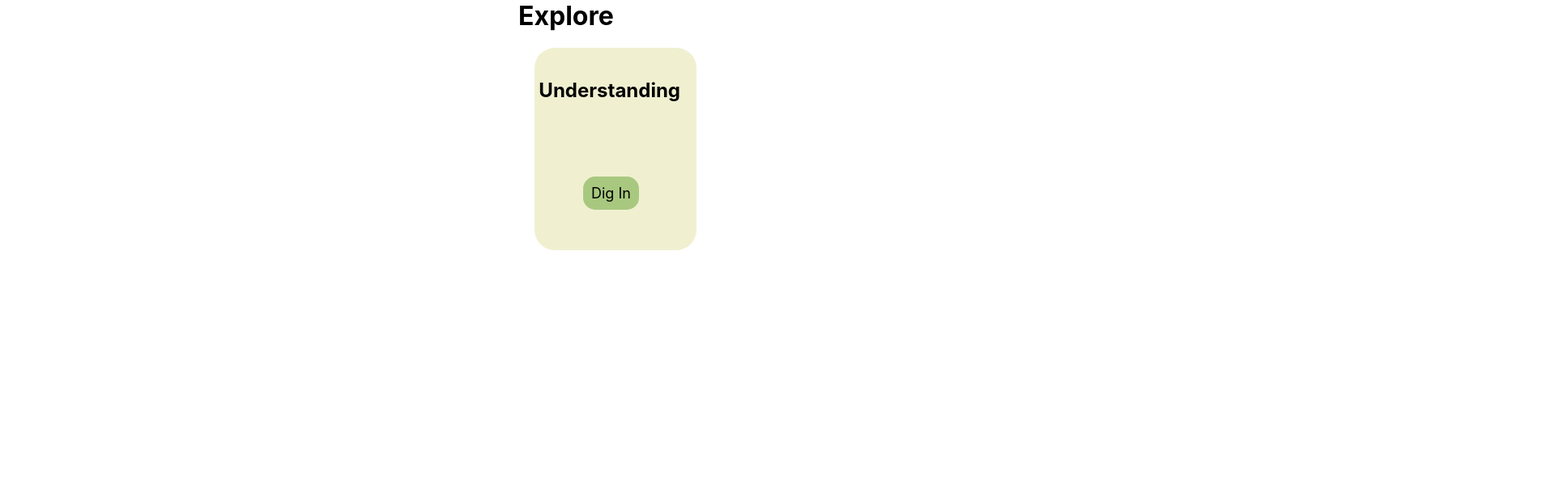
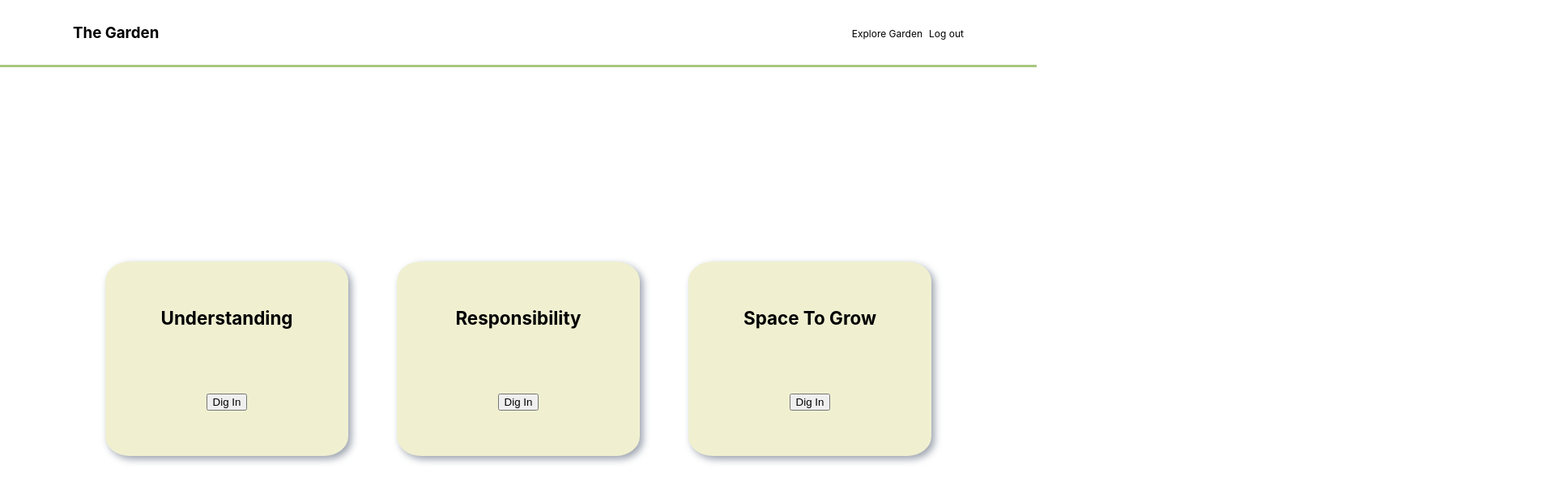
Before and after one commit to jacobkagon/garden-frontend, a Next.js app: page /explore in a window 1280 px wide. Shown: the top 610 px of the page at 81% size, 1920 px wide, since content can reach past the window. Built offline with nearby package versions, Linux system fonts and the light colour scheme.

Commit message:
edited Explore Page and Card Component css

```diff
--- a/components/Explore/Card.js
+++ b/components/Explore/Card.js
@@ -7,7 +7,7 @@ function Card({children}) {
     return (
         <div className={styles.container}>
             <h1 className={styles.h1}>{children}</h1>
-            <Button />
+            <button>Dig In</button>
         </div>
 
     )
--- a/components/Explore/Card.module.css
+++ b/components/Explore/Card.module.css
@@ -1,31 +1,36 @@
-.container{
-        display: flex;
-        flex-wrap: wrap;
-        width: 200px;
-        background-color: var(--secondary);
-        margin: 20px;
-        height: 250px;
-        position:relative;
-        border-radius: 25px;
-        overflow: hidden;
-        /*rounded, shadow*/
+.container {
+    min-height: 30vh;
+    width: 55%;
+    margin: 20px;
+    padding: 1rem;
+    display: flex;
+    flex-direction: column;
+    justify-content: space-around;
+    align-items: center;
+    background-color: var(--secondary);
+    position: relative;
+    border-radius: 10%;
+    box-shadow: 4px 4px 10px var(--gray-200);
 
+    /*rounded, shadow*/
 }
-.h1{
-    font-size: 24px;
-    top: 15%;
-    right: 10%;
-    display: flex;
-    position: absolute;
+.h1 {
+    font-size: 1.4rem;
 }
 
-.button{
+.button {
     border-radius: 15px;
-    background-color: #A8C87F;
+    background-color: var(--primary);
     font-size: 18px;
     padding: 10px;
     position: absolute;
     bottom: 20%;
     left: 30%;
+}
 
+@media (min-width: 900px) {
+    .container{
+        width: 300px;
+        margin: 30px;
+    }
 }
--- a/pages/explore.js
+++ b/pages/explore.js
@@ -1,12 +1,18 @@
-import React from 'react'
-import Card from '@/components/Explore/Card'
-import styles from "@/styles/Explore.module.css"
+import React from 'react';
+import Card from '@/components/Explore/Card';
+import Navbar from '@/components/Navbar/Navbar';
+import styles from '@/styles/Explore.module.css';
 export const explore = () => {
     return (
-        <div className={styles.topicsHead}>
-            <h1 className={styles.exploreHead} >Explore</h1>
-            <Card>Understanding</Card>
-        </div>
-    )
-}
-export default explore
+        <>
+            <Navbar />
+            <div className={styles.wrapper}>
+                {/* <h1>Explore</h1> */}
+                <Card>Understanding</Card>
+                <Card>Responsibility</Card>
+                <Card>Space To Grow</Card>
+            </div>
+        </>
+    );
+};
+export default explore;
--- a/styles/Explore.module.css
+++ b/styles/Explore.module.css
@@ -1,5 +1,16 @@
-.topicsHead{
-    position: relative;
-    left: 50%;
+.wrapper{
+   display:flex;
+   flex-direction: column;
+   align-items: center;
+   justify-content: space-around;
 
 }
+
+@media (min-width: 900px) {
+    .wrapper{
+        flex-direction: row;
+        justify-content: center;
+        min-height: calc(100vh - 5rem)
+
+    }
+}
```
